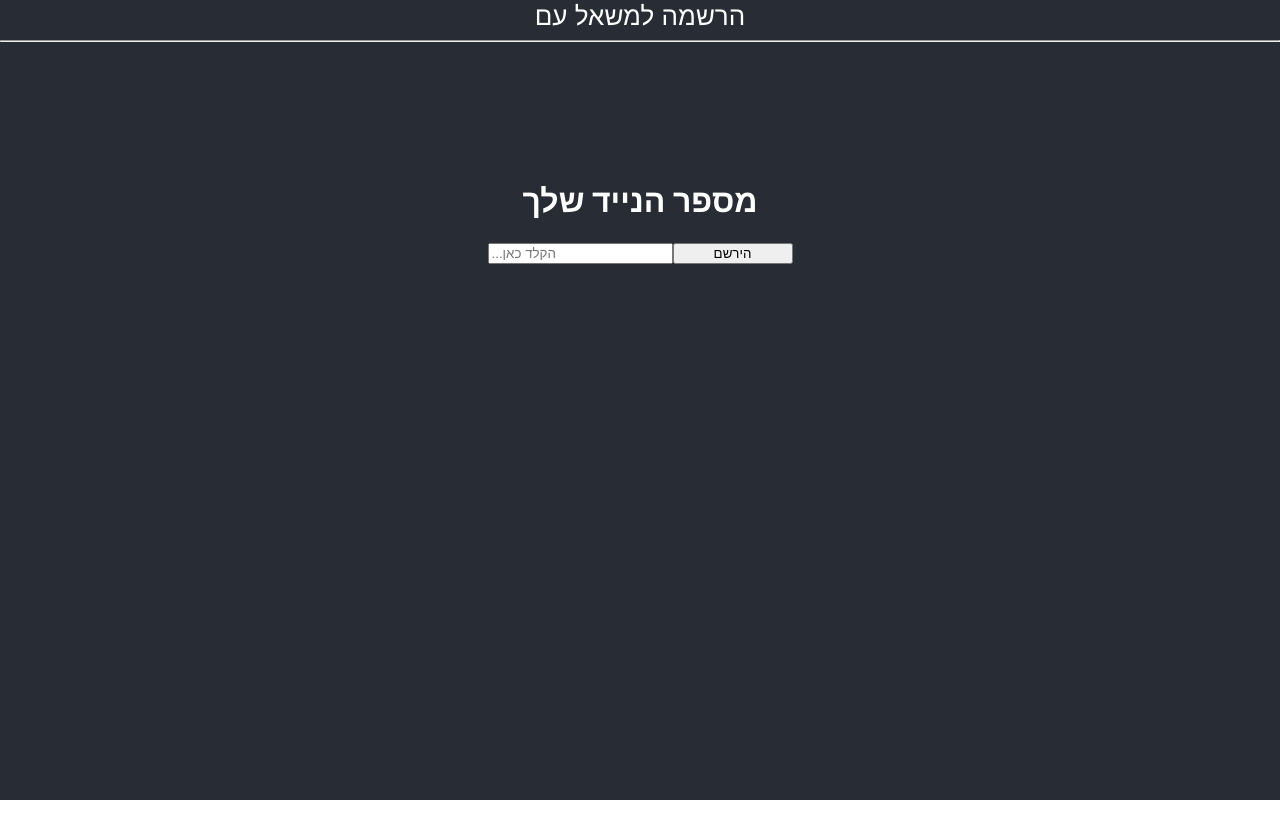
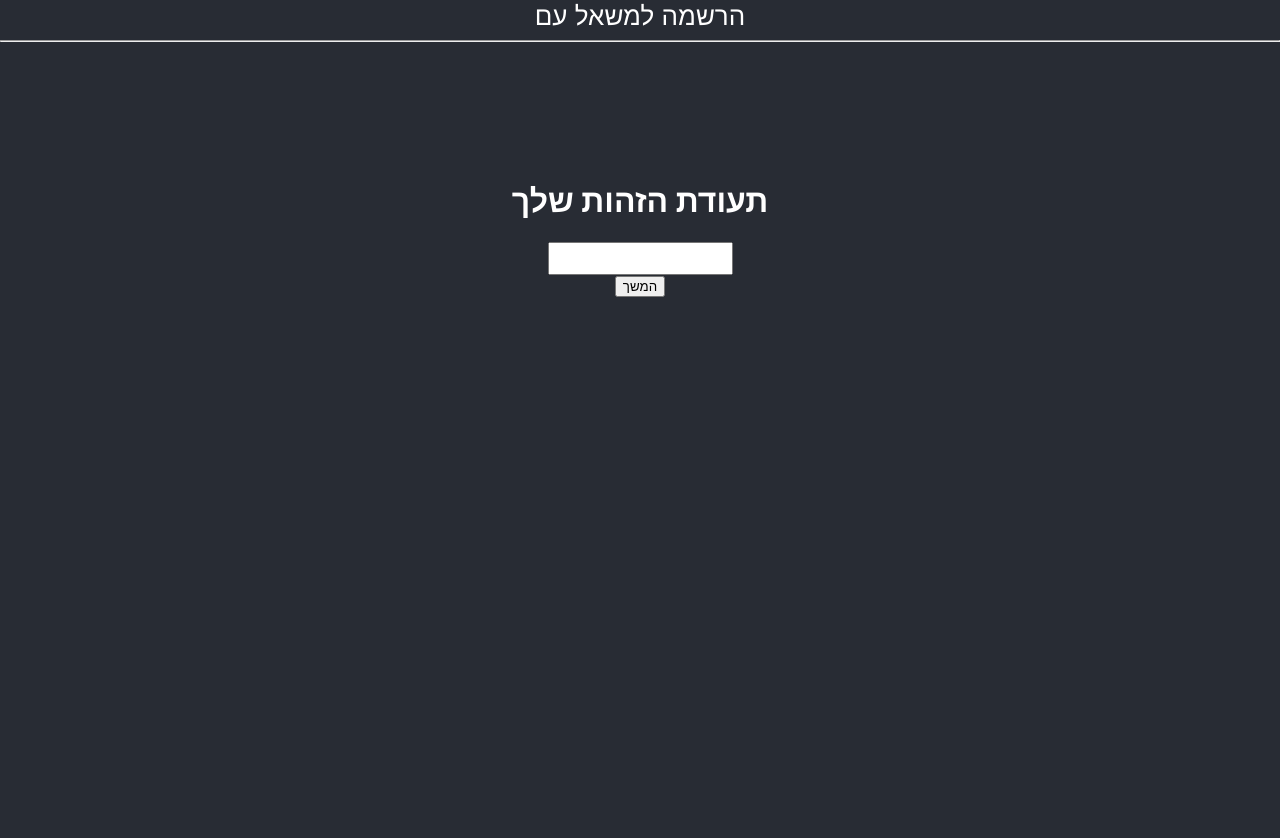
Before and after one commit to meshallumm/web-app, a React (Create React App) app in the folder Referendum/: page / in a window 1280 px wide. Shown: the top 838 px of the page. Before the commit the page ends 800 px from the top, so only its background shows below. Built offline with nearby package versions, Linux system fonts and the light colour scheme.

Commit message:
rearrange components
הוספתי ולידציה לת.ז
יש עוד עבודה לעשות
הוספתי Header
כרגע יופיע רק דף הכנסת ת.ז
- מכיוון שהכנסתי להערה את דף הLOGIN

```diff
--- a/Referendum/src/App.js
+++ /dev/null
@@ -1,10 +0,0 @@
-import React, { Component } from 'react';
-import Login from './components/Login.jsx';
-
-class App extends Component {
-  render() {
-    return <Login />;
-  }
-}
-
-export default App;
--- /dev/null
+++ b/Referendum/src/components/IdentificationNum.css
@@ -0,0 +1,31 @@
+.base {
+  background-color: #282c34;
+  height: 100vh;
+  min-height: 100vh;
+}
+
+.center-div {
+  text-align: center;
+  color: white;
+  position: absolute;
+  left: 1%;
+  right: 1%;
+  top: 20%;
+  size: 300px;
+}
+
+.inputStyle {
+  line-height: 2em;
+  /* width: 100;
+  height: 200%; */
+}
+
+.revealId {
+  font-size: 30px;
+  color: white;
+}
+
+#error {
+  color: red;
+  font-size: 4mm;
+}
--- /dev/null
+++ b/Referendum/src/components/IdentificationNum.jsx
@@ -0,0 +1,91 @@
+import React, { useState, useEffect, useCallback } from 'react';
+import './IdentificationNum.css';
+
+const IdentNumber = () => {
+  const [idNumber, setNumber] = useState('');
+  const [legitlId, setID] = useState('');
+  const [errorMessage, setMessage] = useState();
+  const [activeInput, setActiveBool] = useState(false);
+
+  useEffect(() => {
+    console.log('document.getElementById');
+    const submit = document.getElementById('idNum');
+    submit.addEventListener('keyup', enterPressed);
+  }, []);
+
+  useEffect(() => {
+    console.log('useEffect ' + idNumber);
+  }, [idNumber]);
+
+  const onChangeHandler = useCallback((event) => {
+    const isDigits = event.target.value.replace(/\D/g, '');
+    console.log('onChangeHandler ' + event.target.value);
+    //This function allowing only digits to be enterd in the input field
+    setNumber(isDigits);
+    console.log(activeInput);
+    if (activeInput) {
+      checkID();
+    }
+    console.log('insert starts ' + idNumber);
+    if (event.target.value === '') setMessage('');
+  });
+
+  const enterPressed = (event) => {
+    console.log('idNumber.length ' + idNumber.length);
+    console.log('typeof ' + typeof idNumber);
+    if (event.key === 'Enter') {
+      setActiveBool(true);
+      console.log(activeInput);
+      checkID();
+    }
+  };
+
+  const checkID = () => {
+    setActiveBool(true);
+    if (idNumber.length > 0 && idNumber.length < 9) {
+      setMessage('מספר ת.ז לא חוקי');
+    } else if (idNumber.length === 9) {
+      if (is_israeli_id_number(idNumber)) {
+        setID(idNumber);
+        setMessage('');
+      }
+    }
+  };
+
+  const is_israeli_id_number = (id) => {
+    console.log('is_israeli_id_number ' + id);
+    console.log(id.length);
+    id = id.length < 9 ? ('00000000' + id).slice(-9) : id;
+    return (
+      Array.from(id, Number).reduce((counter, digit, i) => {
+        const step = digit * ((i % 2) + 1);
+        return counter + (step > 9 ? step - 9 : step);
+      }) %
+        10 ===
+      0
+    );
+  };
+
+  return (
+    <div className='base'>
+      <div className='center-div'>
+        <h1>תעודת הזהות שלך</h1>
+        <input
+          className='inputStyle'
+          // pattern='[0-9]{9}'
+          maxLength='9'
+          type='text'
+          autoComplete='off'
+          value={idNumber}
+          id='idNum'
+          onChange={(event) => onChangeHandler(event)}
+        />{' '}
+        <br /> <button onClick={checkID}> המשך</button>
+        <div id='error'>{errorMessage}</div>
+        <br /> <p className='revealId'> {legitlId}</p>
+      </div>
+    </div>
+  );
+};
+
+export default IdentNumber;
--- a/Referendum/src/components/Login.css
+++ b/Referendum/src/components/Login.css
@@ -1,14 +1,3 @@
-.Login-div {
-  background-color: #282c34;
-  height: 100vh;
-  min-height: 100vh;
-}
-
-.Login-header {
-  text-align: center;
-  font-size: calc(10px + 2vmin);
-  color: white;
-}
 .Login-h1 {
   text-align: center;
   color: white;
--- a/Referendum/src/components/Login.jsx
+++ b/Referendum/src/components/Login.jsx
@@ -47,20 +47,24 @@ class Login extends Component {
     } else this.setState({ errorMessage: 'מספר לא חוקי' });
   };
 
-  legitNum = () => {
+  legitNum = async () => {
     // Showing the number in the page
     let mobileNum = [...this.state.number];
     mobileNum.splice(3, 0, '-');
-    this.setState({
+    await this.setState({
       mobileNum,
     });
+    setTimeout(
+      function () {
+        this.props.legit(true);
+      }.bind(this),
+      1000
+    );
   };
 
   render() {
     return (
       <div className='Login-div'>
-        <header className='Login-header'>הרשמה למשאל עם</header>
-        <hr />
         <div className='Login-h1'>
           <h1>מספר הנייד שלך</h1>
           <input
--- /dev/null
+++ b/Referendum/src/containers/App.css
@@ -0,0 +1,5 @@
+.App-div {
+    background-color: #282c34;
+    height: 100vh;
+    min-height: 100vh;
+  }
--- /dev/null
+++ b/Referendum/src/containers/App.js
@@ -0,0 +1,34 @@
+import React, { Component } from 'react';
+import Login from '../components/Login.jsx';
+import IdentNumber from '../components/IdentificationNum.jsx';
+import Header from './Header.jsx';
+import './App.css';
+
+class App extends Component {
+  constructor(props) {
+    super(props);
+  }
+  state = {
+    askMobile: true,
+  };
+
+  askIndetinfication = (passed) => {
+    if (passed) {
+      this.setState({ askMobile: false });
+    }
+  };
+  render() {
+    return (
+      <div className='App-div'>
+        <Header />
+        {/* {this.state.askMobile ? (
+          <Login legit={this.askIndetinfication} />
+        ) : ( */}
+        <IdentNumber />
+        {/* // )} */}
+      </div>
+    );
+  }
+}
+
+export default App;
--- /dev/null
+++ b/Referendum/src/containers/Header.css
@@ -0,0 +1,6 @@
+.welcome-header {
+  background-color: #282c34;
+  text-align: center;
+  font-size: calc(10px + 2vmin);
+  color: white;
+}
--- /dev/null
+++ b/Referendum/src/containers/Header.jsx
@@ -0,0 +1,12 @@
+import React from 'react';
+import './Header.css';
+
+const Header = () => {
+  return (
+    <div>
+      <header className='welcome-header'>הרשמה למשאל עם</header>
+      <hr />
+    </div>
+  );
+};
+export default Header;
--- a/Referendum/src/index.js
+++ b/Referendum/src/index.js
@@ -1,7 +1,7 @@
 import React from 'react';
 import ReactDOM from 'react-dom';
 import './index.css';
-import App from './App';
+import App from './containers/App';
 import reportWebVitals from './reportWebVitals';
 
 ReactDOM.render(
```
Also changed, not shown: Referendum/src/App.css (deleted), 2 other files (tests, documents, lock files or other folders).
